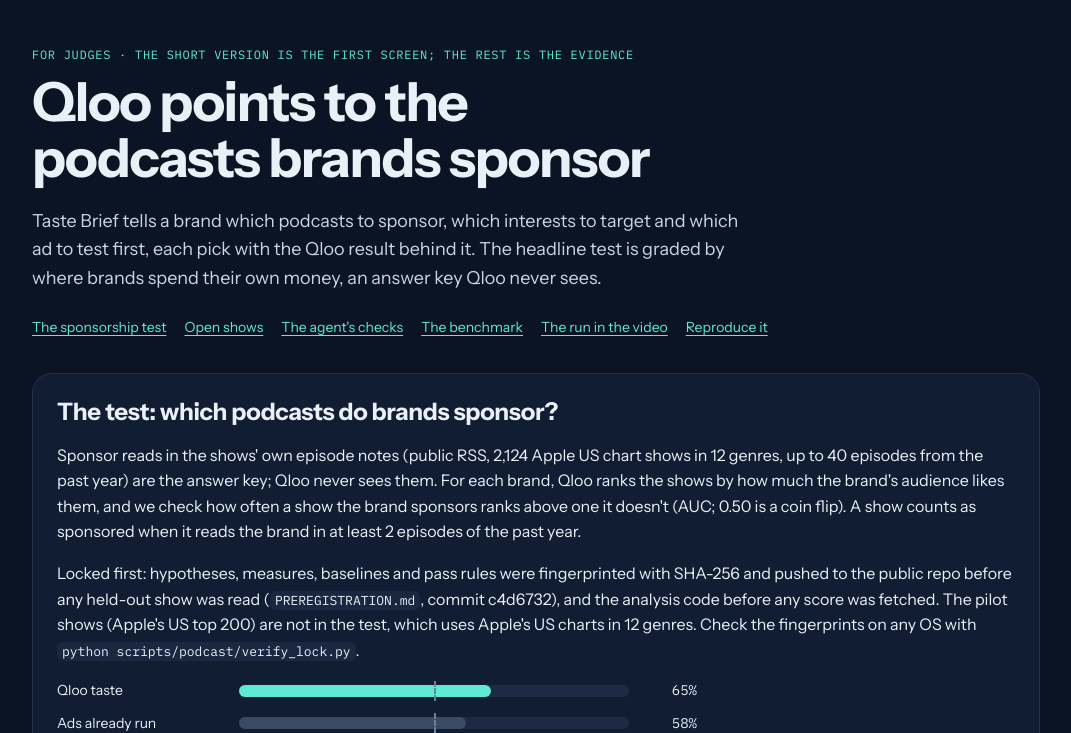
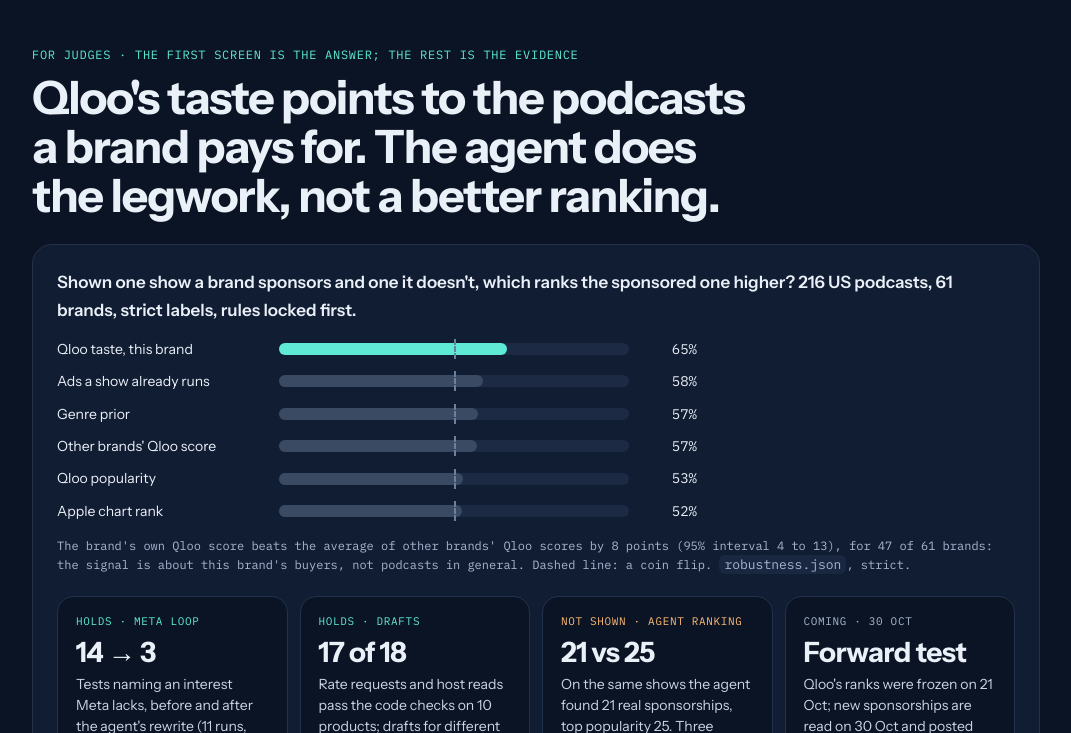
Before and after one commit to longtt-marketing/taste-brief, a website: page public/judge.html in a window 1280 px wide. Shown: the part 67-800 px from the top of the page, without its empty margins (104-1175 px from the left). Drawn offline with Linux system fonts and the light colour scheme.

Commit message:
Judge page first screen; brand-specific gap on the home proof

```diff
--- a/public/judge.html
+++ b/public/judge.html
@@ -28,7 +28,7 @@
 nav.top .links a{color:var(--mute);text-decoration:none}nav.top .links a:hover{color:var(--ink);text-decoration:underline}
 header{margin:20px 0 4px}
 .eyebrow{font-family:var(--mono);font-size:12px;letter-spacing:.06em;text-transform:uppercase;color:var(--ok);margin:0}
-h1{font-family:var(--display);font-weight:700;font-size:clamp(34px,5vw,54px);line-height:1.04;letter-spacing:-.025em;margin:10px 0 0;text-wrap:balance;max-width:20ch}
+h1{font-family:var(--display);font-weight:700;font-size:clamp(32px,4.2vw,46px);line-height:1.06;letter-spacing:-.025em;margin:10px 0 0;text-wrap:balance;max-width:26ch}
 h2{font-family:var(--display);font-size:24px;letter-spacing:-.015em;line-height:1.2;margin:0 0 12px;text-wrap:balance}
 h3{font-family:var(--display);font-size:18px;font-weight:700;margin:20px 0 8px;color:var(--ink)}
 .lede{color:var(--mute);font-size:18px;margin:20px 0 0;max-width:720px}
@@ -63,6 +63,15 @@
 .pt i{position:relative;display:block;height:12px;border-radius:6px;background:#1c2a44}.pt i::after{content:"";position:absolute;left:50%;top:-4px;bottom:-4px;border-left:2px dashed #6b7f9e}.pt b{display:block;height:12px;border-radius:6px;background:var(--ok)}.pt b.base{background:#3a4a63}
 .pt span:last-child{font-family:var(--mono);text-align:right}.axis{margin:0;font-family:var(--mono);font-size:12px;color:var(--faint)}
 @media (max-width:640px){.pt{grid-template-columns:1fr auto;gap:4px 10px}.pt i{grid-column:1/-1;grid-row:2;height:8px}.pt b{height:8px}}
+.sum{display:flex;flex-direction:column;gap:14px}
+.sum .q{margin:0;font-weight:600;font-size:17px}
+.sum .pts{margin:0}@media (min-width:641px){.sum .pt{grid-template-columns:210px minmax(0,1fr) 56px}}
+.tiles{display:grid;gap:12px;grid-template-columns:repeat(auto-fit,minmax(min(220px,100%),1fr));margin:6px 0 0}
+.tile{background:var(--bg);border:1px solid var(--line);border-radius:16px;padding:16px 18px;display:flex;flex-direction:column;gap:6px}
+.tile .k{font-family:var(--mono);font-size:11px;letter-spacing:.06em;text-transform:uppercase}
+.tile .k.ok{color:var(--ok)}.tile .k.no{color:var(--warn)}.tile .k.wait{color:var(--faint)}
+.tile b{font-family:var(--display);font-size:28px;letter-spacing:-.02em;line-height:1.1}
+.tile p{margin:0;color:var(--mute);font-size:14px;line-height:1.5}.tile p a{padding:0}
 </style>
 </head>
 <body>
@@ -73,11 +82,29 @@
   </nav>
 
   <header>
-    <p class="eyebrow">For judges · the short version is the first screen; the rest is the evidence</p>
-    <h1>Qloo points to the podcasts brands sponsor</h1>
-    <p class="lede">Taste Brief tells a brand which podcasts to sponsor, which interests to target and which ad to test first, each pick with the Qloo result behind it. The headline test is graded by where brands spend their own money, an answer key Qloo never sees.</p>
-    <nav class="toc" aria-label="On this page"><a href="#podcasts">The sponsorship test</a><a href="#open">Open shows</a><a href="#selfcheck">The agent's checks</a><a href="#benchmark">The benchmark</a><a href="#run">The run in the video</a><a href="#reproduce">Reproduce it</a></nav>
+    <p class="eyebrow">For judges · the first screen is the answer; the rest is the evidence</p>
+    <h1>Qloo's taste points to the podcasts a brand pays for. The agent does the legwork, not a better ranking.</h1>
   </header>
+
+  <section class="panel sum" aria-label="The answer in one screen">
+    <p class="q">Shown one show a brand sponsors and one it doesn't, which ranks the sponsored one higher? 216 US podcasts, 61 brands, strict labels, rules locked first.</p>
+    <div class="pts" role="img" aria-label="Picks the sponsored show: Qloo taste for this brand 65%, ads a show already runs 58%, genre prior 57%, other brands' Qloo score 57%, Qloo popularity 53%, Apple chart rank 52%">
+      <div class="pt"><span>Qloo taste, this brand</span><i><b style="width:65%"></b></i><span>65%</span></div>
+      <div class="pt"><span>Ads a show already runs</span><i><b class="base" style="width:58.3%"></b></i><span>58%</span></div>
+      <div class="pt"><span>Genre prior</span><i><b class="base" style="width:56.8%"></b></i><span>57%</span></div>
+      <div class="pt"><span>Other brands' Qloo score</span><i><b class="base" style="width:56.6%"></b></i><span>57%</span></div>
+      <div class="pt"><span>Qloo popularity</span><i><b class="base" style="width:52.6%"></b></i><span>53%</span></div>
+      <div class="pt"><span>Apple chart rank</span><i><b class="base" style="width:52.2%"></b></i><span>52%</span></div>
+    </div>
+    <p class="axis">The brand's own Qloo score beats the average of other brands' Qloo scores by 8 points (95% interval 4 to 13), for 47 of 61 brands: the signal is about this brand's buyers, not podcasts in general. Dashed line: a coin flip. <code>robustness.json</code>, strict.</p>
+    <div class="tiles">
+      <div class="tile"><span class="k ok">Holds · Meta loop</span><b>14 → 3</b><p>Tests naming an interest Meta lacks, before and after the agent's rewrite (11 runs, plan locked first). A code gate keeps the 3 out of the plan you lock. <a href="#selfcheck">Details</a></p></div>
+      <div class="tile"><span class="k ok">Holds · drafts</span><b>17 of 18</b><p>Rate requests and host reads pass the code checks on 10 products; drafts for different shows now share 60% of their words, down from 96%. <a href="#selfcheck">Details</a></p></div>
+      <div class="tile"><span class="k no">Not shown · agent ranking</span><b>21 vs 25</b><p>On the same shows the agent found 21 real sponsorships, top popularity 25. Three locked runs, no better ranking. <a href="#agentrule">Details</a></p></div>
+      <div class="tile"><span class="k wait">Coming · 30 Oct</span><b>Forward test</b><p>Qloo's ranks were frozen on 21 Oct; new sponsorships are read on 30 Oct and posted here, good or bad. No real users yet.</p></div>
+    </div>
+    <nav class="toc" aria-label="On this page"><a href="#run">The recorded run</a><a href="#podcasts">The sponsorship test</a><a href="#open">Open shows</a><a href="#selfcheck">The agent's checks</a><a href="#agentrule">Agent vs rule</a><a href="#benchmark">The benchmark</a><a href="#reproduce">Reproduce it</a></nav>
+  </section>
 
   <section class="panel" id="podcasts">
     <h2>The test: which podcasts do brands sponsor?</h2>
@@ -148,7 +175,7 @@
     <p><strong>What the rewrites change.</strong> On 10 benchmark products (cases 3 to 12 of the benchmark below), one live run each: the agent rewrote 5 briefs. Each first and final brief was graded on the benchmark's held-out competitor, a brand fixed on 21 Oct that the agent never saw. In the 7 cases where that brand is not the agent's own rival, three briefs were rewritten. Together they dropped six picks Qloo could not score for that audience and added three: one at 0.9 or more (Casamigos, for a hard seltzer), one fair (Care/of, 0.82) and one with no exact match in Qloo (Clinique). The share of picks at 0.9 or more went from 74% to 80%, mostly because unscorable picks left. So the check mainly removes interests nobody can verify; it rarely finds better ones. The agent gets one rewrite, and the second check is shown as it comes out. Exploratory, 10 runs. <code>docs/selfcheck-eval.json</code>, <code>scripts/selfcheck-eval.mjs</code>.</p>
     <p><strong>What the Meta check changes.</strong> Plan locked before any run (<code>docs/meta-loop/PLAN.md</code>): the same 10 benchmark products plus the page's example, one live run each, first brief against final brief. Targeting tests that name an interest Meta does not have: 14 in the first briefs, 3 in the final ones. Share of interests that exist in Meta as named: 54% to 89%. The guard, picks at 0.9 or more on the benchmark's held-out competitor (8 runs where that brand is not the agent's rival): 80% to 76%, inside the 10-point cost the plan allowed. The plan's bar was at most 1 run of 11 with such a test left; 3 runs had one, so the bar is missed. Since then a gate in plain code (<code>readyTests</code> in <code>public/verdict.js</code>, tested) keeps any test that names a missing interest out of the locked plan and marks it "not ready to launch", so no such test is ever locked as ready, whatever the model writes. The agent gets one rewrite. <code>docs/meta-loop/results.json</code>, <code>scripts/meta-loop-eval.mjs</code>.</p>
     <p>The outreach drafts are checked in code too, on 10 products (the first is the page's own product, in Chicago): does the email body ask for rate, downloads, host-read slots, dates and category exclusivity, carry the proposed code and open with the show's name; does any draft hold a number or a listed product claim the input did not give; does the host read say a number twice, pad, or run past 80 words. Since 22 Oct each draft is written from that show's own description and tags. The latest run passed 17 of 18; the one flag is the checker reading "40" in E-40, a rapper's name Qloo returned, not an invented number. Drafts for different shows of one product (the 6 products with two or more drafts) now share 60% of their email words and 31% of their host-read words once the show's name and code are taken out (word overlap, mean over pairs), down from 96% and 82% before: they are no longer one template with the name swapped. Earlier runs: 11 of 18 on the first, mostly false alarms in the checker, then 18 of 18 twice. One case matches the wrong Qloo brand (Money for Monarch Money), so its drafts name the wrong reference brand; the file reports the matched name for every case. A pass is a code check, not a person's review. <code>docs/outreach-eval.json</code>, <code>scripts/outreach-eval.mjs</code>.</p>
-    <h3>Does the agent choose better shows than a fixed rule?</h3>
+    <h3 id="agentrule">Does the agent choose better shows than a fixed rule?</h3>
     <p>No measurable difference. The plan was pushed before the run (<code>docs/agent-vs-rule/PLAN.md</code>, with one logged change before any result: the model does not accept a forced tool call). For each brand of the strict podcast check, Qloo's 20 podcasts for its audience, the ad data with the brand's own name removed, and four ways to pick three shows: the agent (the app's own prompt and tools, brand name withheld), the page's fixed rule, top taste fit and top popularity. A hit is a pick whose own notes name the brand.</p>
     <table>
       <thead><tr><th>Who picks the three shows</th><th>Hits, 48 brands</th><th>Picks outside the ad data</th></tr></thead>
```
Also changed, not shown: public/index.html (+4 -3 lines).
